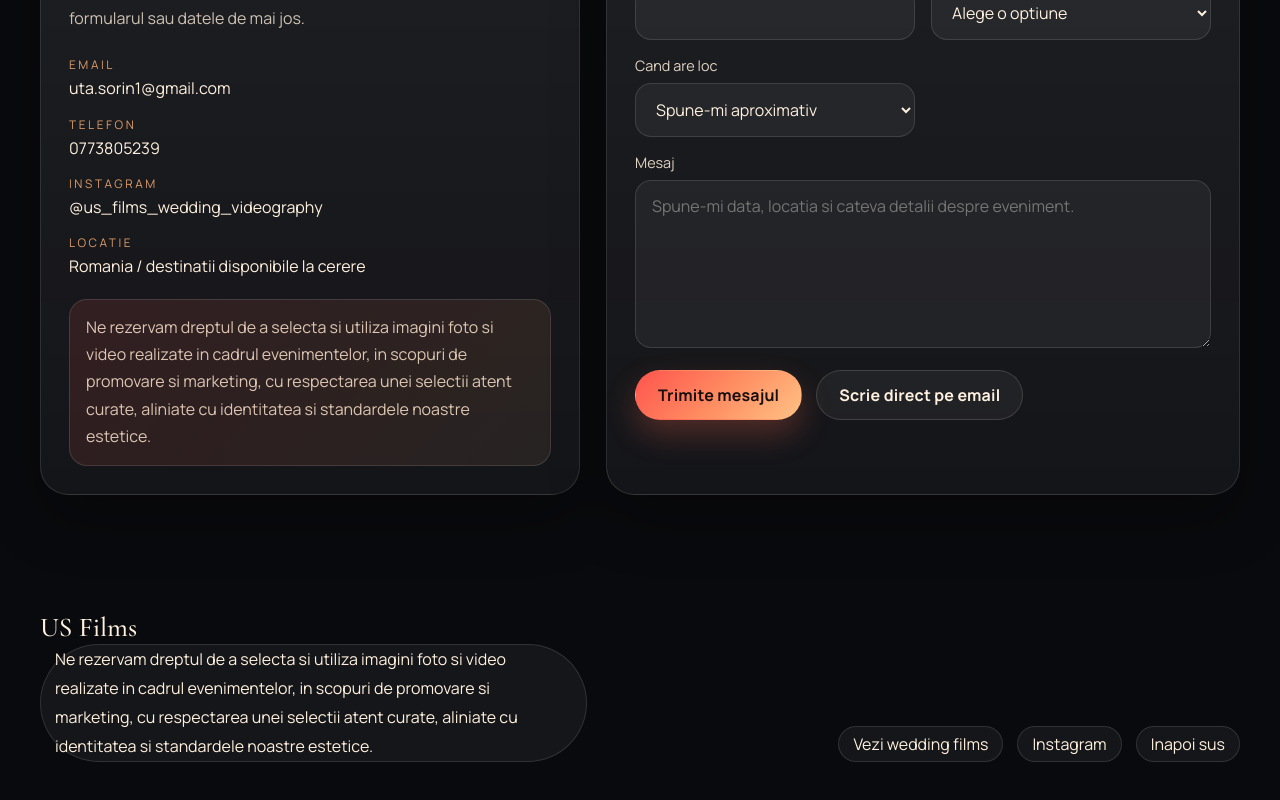
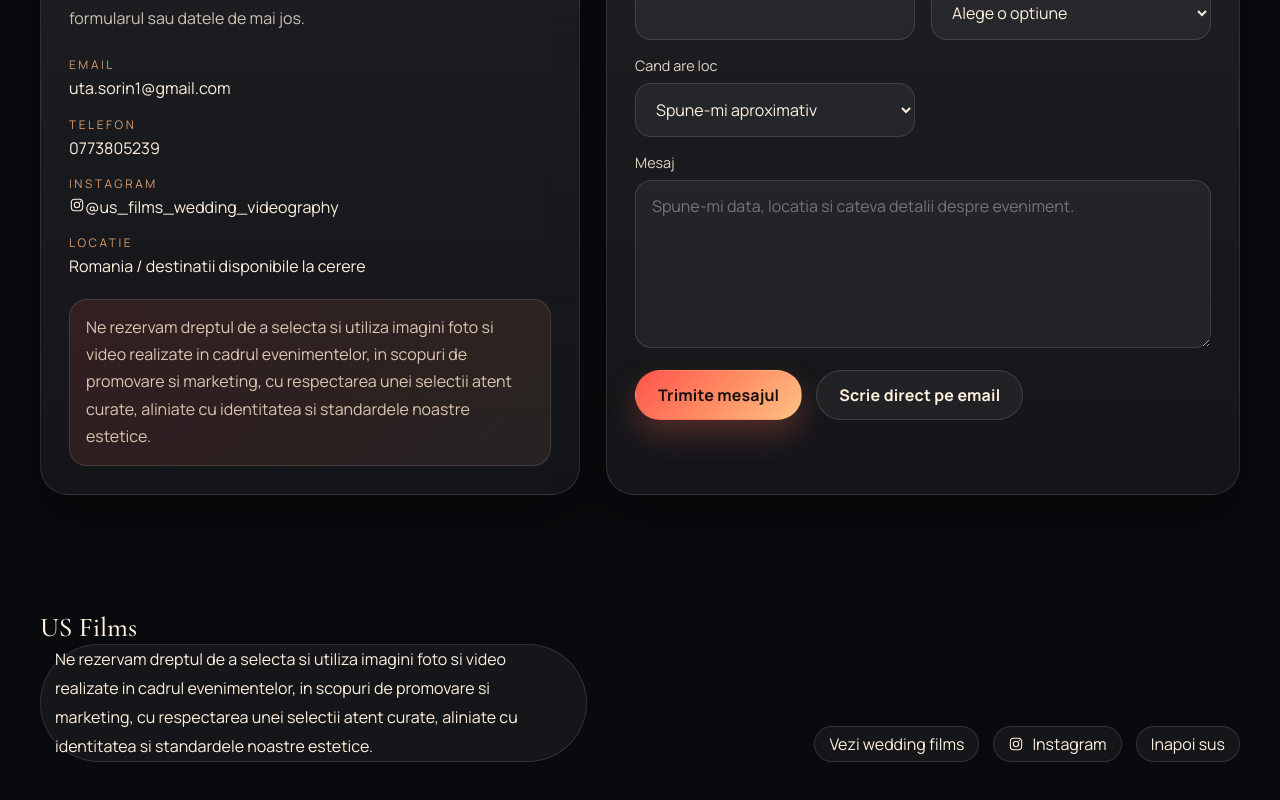
Before and after one commit to Sorin4life90/us-films, a React (Vite) app: page /#home in a window 1280 px wide. Shown: the part 4669-5469 px from the top of the page. Built offline with nearby package versions, Linux system fonts and the light colour scheme.

Commit message:
Add Instagram icons and reduce mobile contact button

```diff
--- a/src/components/ContactForm.tsx
+++ b/src/components/ContactForm.tsx
@@ -175,12 +175,19 @@ export function ContactForm() {
               <div className="contact-panel__item">
                 <span className="contact-panel__label">Instagram</span>
                 <a
-                  className="contact-panel__value"
+                  className="contact-panel__value contact-panel__value--social"
                   href={siteContent.contact.instagram}
                   target="_blank"
                   rel="noopener noreferrer"
                 >
-                  @us_films_wedding_videography
+                  <span className="social-icon" aria-hidden="true">
+                    <svg viewBox="0 0 24 24" role="img" focusable="false">
+                      <rect x="3.5" y="3.5" width="17" height="17" rx="5" fill="none" stroke="currentColor" strokeWidth="1.6" />
+                      <circle cx="12" cy="12" r="4" fill="none" stroke="currentColor" strokeWidth="1.6" />
+                      <circle cx="17.2" cy="6.8" r="1.1" fill="currentColor" />
+                    </svg>
+                  </span>
+                  <span>@us_films_wedding_videography</span>
                 </a>
               </div>
               <div className="contact-panel__item">
--- a/src/components/Footer.tsx
+++ b/src/components/Footer.tsx
@@ -26,8 +26,15 @@ export function Footer({ brandName, instagram }: FooterProps) {
         <a className="footer__link" href="#films">
           Vezi wedding films
         </a>
-        <a className="footer__link" href={instagram} target="_blank" rel="noopener noreferrer">
-          Instagram
+        <a className="footer__link footer__link--social" href={instagram} target="_blank" rel="noopener noreferrer">
+          <span className="social-icon" aria-hidden="true">
+            <svg viewBox="0 0 24 24" role="img" focusable="false">
+              <rect x="3.5" y="3.5" width="17" height="17" rx="5" fill="none" stroke="currentColor" strokeWidth="1.6" />
+              <circle cx="12" cy="12" r="4" fill="none" stroke="currentColor" strokeWidth="1.6" />
+              <circle cx="17.2" cy="6.8" r="1.1" fill="currentColor" />
+            </svg>
+          </span>
+          <span>Instagram</span>
         </a>
         <a className="footer__link" href="#home">
           Inapoi sus
--- a/src/styles.css
+++ b/src/styles.css
@@ -1148,6 +1148,23 @@
   color: #fff0de;
 }
 
+.contact-panel__value--social,
+.footer__link--social {
+  gap: 8px;
+}
+
+.social-icon {
+  display: inline-flex;
+  width: 16px;
+  height: 16px;
+  flex: 0 0 16px;
+}
+
+.social-icon svg {
+  width: 100%;
+  height: 100%;
+}
+
 .contact-panel__notice {
   margin: 0;
   padding: 14px 16px;
@@ -1437,6 +1454,12 @@ textarea.field__control {
     left: 10px;
     right: 10px;
     bottom: 4px;
+  }
+
+  .site-nav__cta {
+    min-height: 42px;
+    padding: 0 16px;
+    font-size: 0.88rem;
   }
 
   .section {
```
